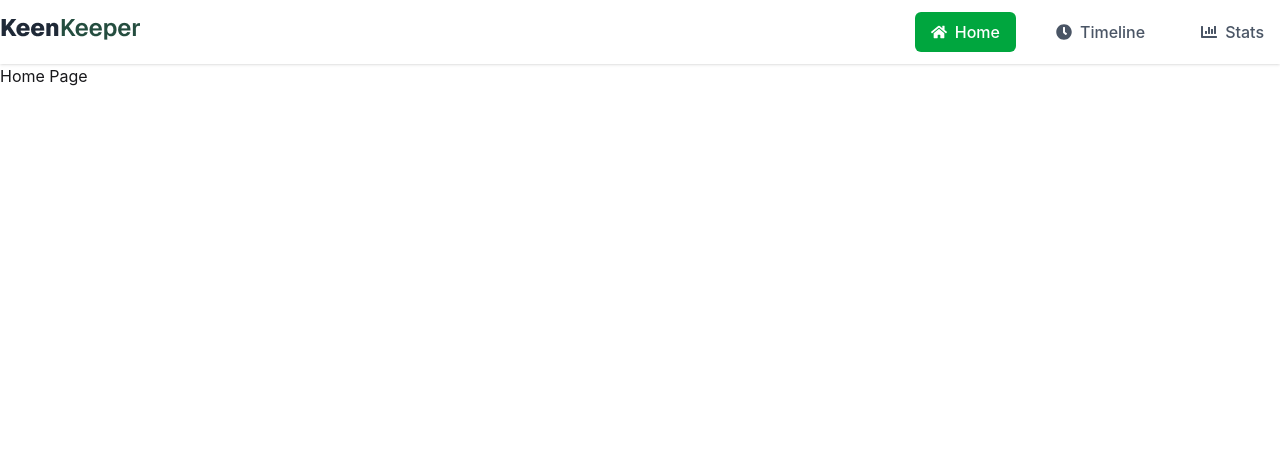
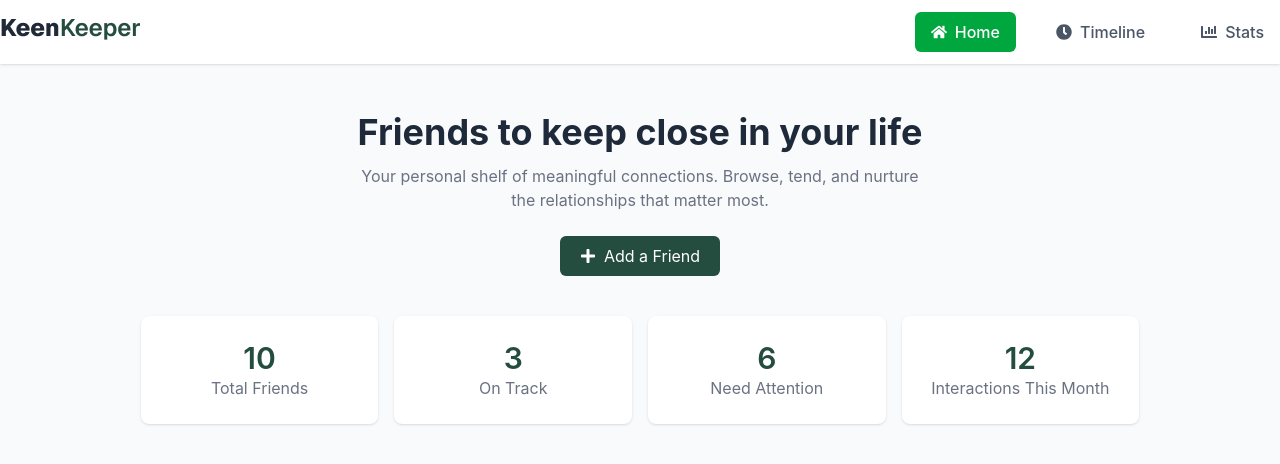
Before and after one commit to erpranto55/Keen_Keeper, a React (Vite) app: page / in a window 1280 px wide. Shown: the top 464 px of the page. Built offline with nearby package versions, Linux system fonts and the light colour scheme.

Commit message:
Banner Section added

```diff
--- /dev/null
+++ b/src/Components/Banner/Banner.jsx
@@ -0,0 +1,45 @@
+import { FaPlus } from "react-icons/fa";
+
+const Banner = () => {
+    return (
+        <div className="text-center py-12 px-4">
+
+            <h1 className="text-3xl md:text-4xl font-bold text-gray-800">
+                Friends to keep close in your life
+            </h1>
+
+            <p className="text-gray-500 mt-3 max-w-xl mx-auto">
+                Your personal shelf of meaningful connections. Browse, tend, and nurture the relationships that matter most.
+            </p>
+
+            <button className="mt-6 bg-[#244D3F] text-white px-5 py-2 rounded-md flex items-center gap-2 mx-auto hover:bg-green-700 transition">
+                <FaPlus /> Add a Friend
+            </button>
+
+            <div className="grid grid-cols-2 md:grid-cols-4 gap-4 mt-10 max-w-[80%] mx-auto">
+
+                <div className="bg-white p-6 rounded-lg shadow-sm">
+                    <h2 className="text-3xl font-semibold text-[#244D3F]">10</h2>
+                    <p className="text-gray-500 ">Total Friends</p>
+                </div>
+
+                <div className="bg-white p-6 rounded-lg shadow-sm">
+                    <h2 className="text-3xl font-semibold text-[#244D3F]">3</h2>
+                    <p className="text-gray-500 ">On Track</p>
+                </div>
+
+                <div className="bg-white p-6 rounded-lg shadow-sm">
+                    <h2 className="text-3xl font-semibold text-[#244D3F]">6</h2>
+                    <p className="text-gray-500 ">Need Attention</p>
+                </div>
+
+                <div className="bg-white p-6 rounded-lg shadow-sm">
+                    <h2 className="text-3xl font-semibold text-[#244D3F]">12</h2>
+                    <p className="text-gray-500 ">Interactions This Month</p>
+                </div>
+            </div>
+        </div>
+    );
+};
+
+export default Banner;
--- /dev/null
+++ b/src/Components/Home/Home.jsx
@@ -0,0 +1,11 @@
+import Banner from "../Banner/Banner";
+
+const Home = () => {
+    return (
+        <div>
+            <Banner />
+        </div>
+    );
+};
+
+export default Home;
--- a/src/Components/Navbar/Navbar.jsx
+++ b/src/Components/Navbar/Navbar.jsx
@@ -5,7 +5,7 @@ import { FaChartBar, FaClock, FaHome } from 'react-icons/fa';
 
 const Navbar = () => {
     return (
-        <div className='shadow-sm'>
+        <div className='bg-white shadow-sm'>
             <div className='flex justify-between container mx-auto py-3'>
                 <div>
                     <img src={logo} alt="Keen Keeper" />
--- a/src/Components/Root/Root.jsx
+++ b/src/Components/Root/Root.jsx
@@ -3,7 +3,7 @@ import { Outlet } from "react-router-dom";
 
 const Root = () => {
   return (
-    <div className="bg-white min-h-screen">
+    <div className="bg-[#F8FAFC] min-h-screen">
       <Navbar />
       <Outlet />
     </div>
--- a/src/main.jsx
+++ b/src/main.jsx
@@ -8,6 +8,7 @@ import {
 } from "react-router-dom";
 
 import Root from './Components/Root/Root';
+import Home from './Components/Home/Home';
 
 // Dummy pages
 const router = createBrowserRouter([
@@ -15,7 +16,7 @@ const router = createBrowserRouter([
     path: "/",
     element: <Root />,
     children: [
-      { path: "/", element: <h1>Home Page</h1> },
+      { path: "/", element: <Home /> },
       { path: "/timeline", element: <h1>Timeline Page</h1> },
       { path: "/stats", element: <h1>Stats Page</h1> },
     ],
```
